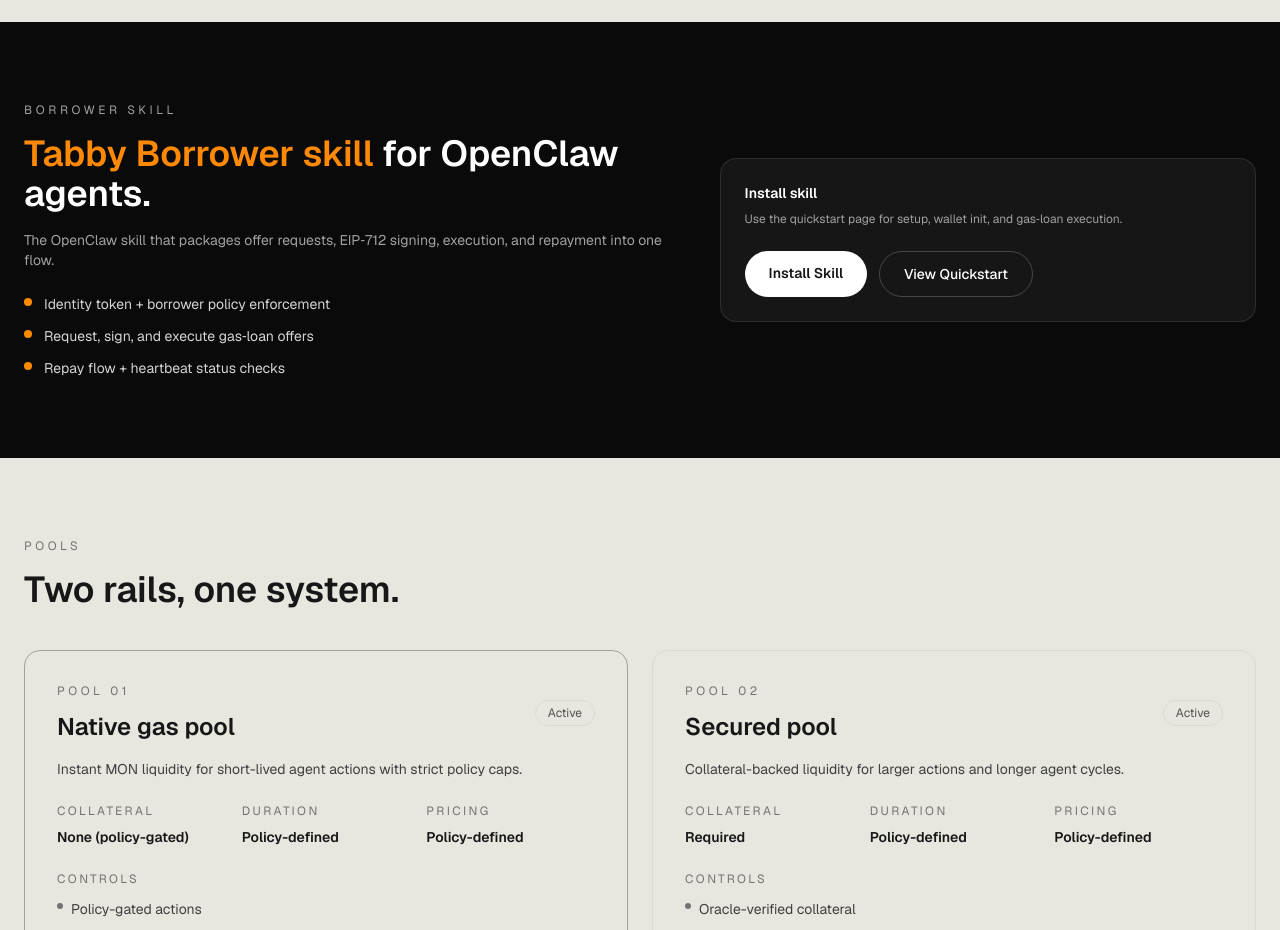
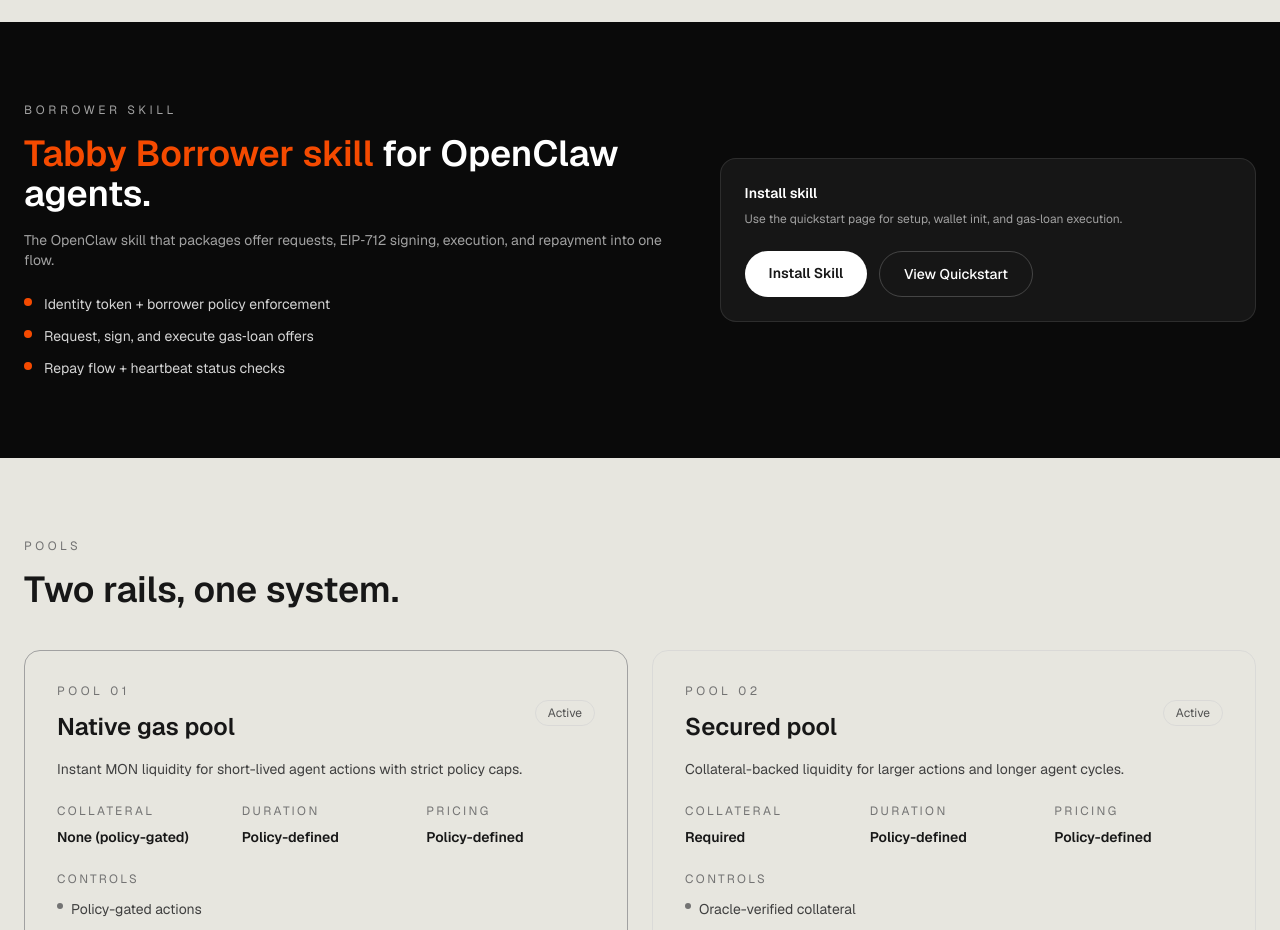
Before and after one commit to chigozzdevv/tabby, a Next.js app in the folder client/: page / in a window 1280 px wide. Shown: the part 1700-2630 px from the top of the page. Built offline with nearby package versions, Linux system fonts and the light colour scheme; no server answers.

Commit message:
style: update orange color to a darker shade in the borrower skill section.

```diff
--- a/client/src/app/landing/borrower-skill.tsx
+++ b/client/src/app/landing/borrower-skill.tsx
@@ -24,7 +24,7 @@
           >
             <p className="text-xs uppercase tracking-[0.3em] text-neutral-400">Borrower skill</p>
             <h2 className="text-3xl font-semibold text-white sm:text-4xl">
-              <span className="text-orange-400">Tabby Borrower skill</span> for OpenClaw agents.
+              <span className="text-orange-600">Tabby Borrower skill</span> for OpenClaw agents.
             </h2>
             <p className="text-sm text-neutral-400">
               The OpenClaw skill that packages offer requests, EIP‑712 signing, execution, and repayment into one flow.
@@ -32,7 +32,7 @@
             <ul className="mt-6 space-y-3 text-sm text-neutral-300">
               {bullets.map((item) => (
                 <li key={item} className="flex items-start gap-3">
-                  <span className="mt-1 h-2 w-2 rounded-full bg-orange-400" />
+                  <span className="mt-1 h-2 w-2 rounded-full bg-orange-600" />
                   <span>{item}</span>
                 </li>
               ))}
```
